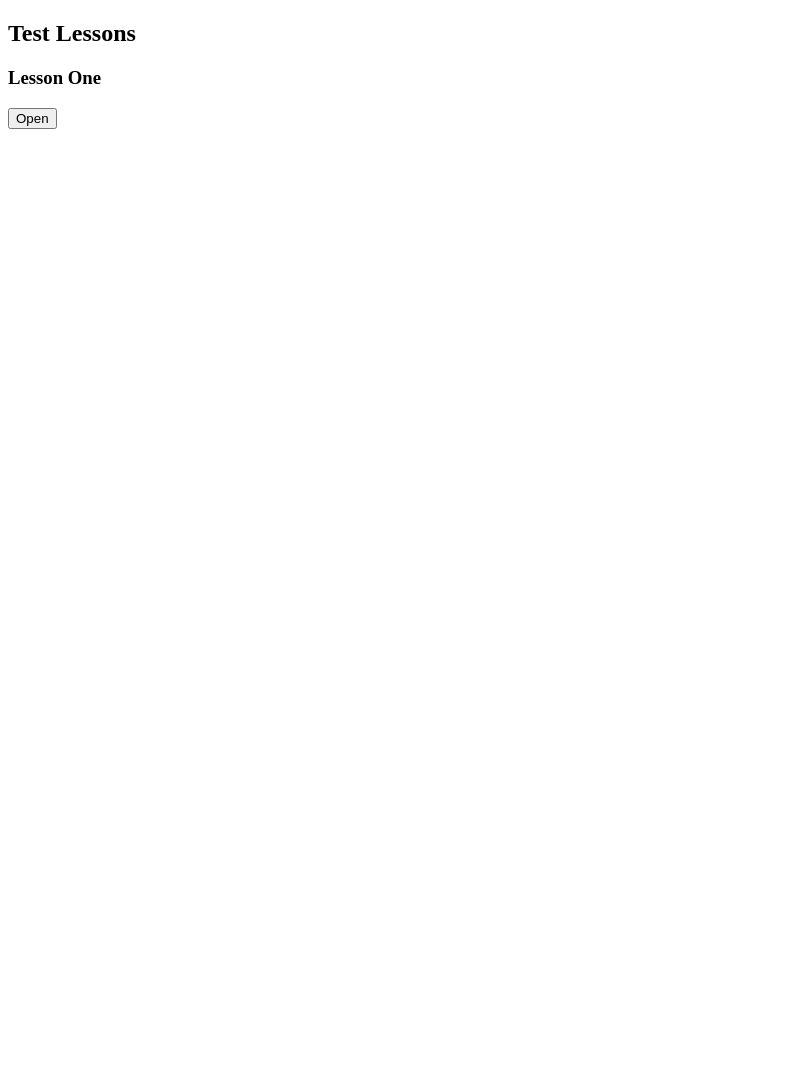
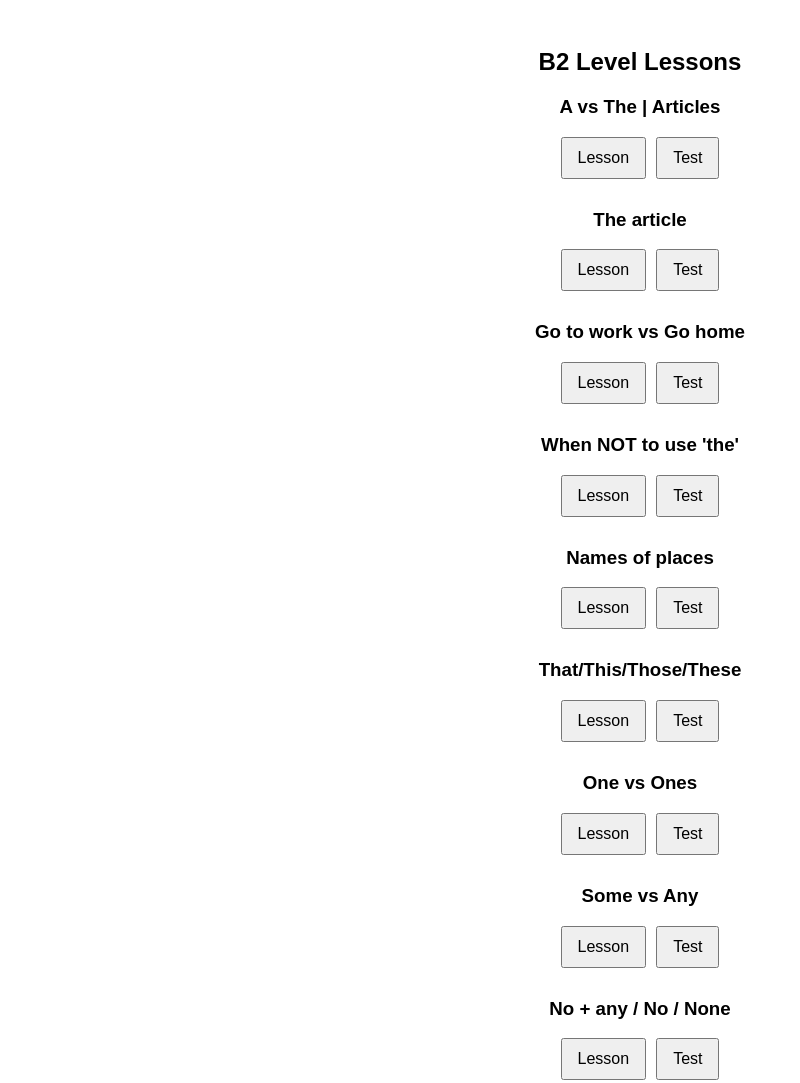
Before and after one commit to BILIMOLINGBOT/Koson-Academy-, a plain HTML site: page lessons/b2-lessons.html in a window 1280 px wide. Shown: the top 1083 px of the page, without its empty margins (0-800 px from the left). Before the commit the page ends 800 px from the top, so only its background shows below. Drawn offline with Linux system fonts and the light colour scheme.

Commit message:
Update b2-lessons.html

```diff
--- a/lessons/b2-lessons.html
+++ b/lessons/b2-lessons.html
@@ -2,25 +2,137 @@
 <html lang="en">
 <head>
   <meta charset="UTF-8">
-  <title>Test</title>
+  <meta name="viewport" content="width=device-width, initial-scale=1.0">
+  <title>B2 Lessons</title>
+  <style>
+    body {
+      font-family: Arial, sans-serif;
+      padding: 20px;
+    }
+    h2, h3 {
+      text-align: center;
+    }
+    .container {
+      display: flex;
+      flex-wrap: wrap;
+      gap: 10px;
+      justify-content: center;
+      margin-bottom: 30px;
+    }
+    button {
+      padding: 10px 15px;
+      font-size: 16px;
+      cursor: pointer;
+    }
+  </style>
 </head>
 <body>
-  <h2>Test Lessons</h2>
+  <h2>B2 Level Lessons</h2>
   <div id="lesson-container"></div>
 
   <script>
-    document.addEventListener("DOMContentLoaded", () => {
-      const lessons = [["Lesson One", "lesson1"]];
+    document.addEventListener("DOMContentLoaded", function () {
+      const lessons = [
+        ["A vs The | Articles", "a_vs_the_articles"],
+        ["The article", "the_article"],
+        ["Go to work vs Go home", "go_to_work_home"],
+        ["When NOT to use 'the'", "when_not_to_use_the"],
+        ["Names of places", "names_of_places"],
+        ["That/This/Those/These", "that_this_those_these"],
+        ["One vs Ones", "one_vs_ones"],
+        ["Some vs Any", "some_vs_any"],
+        ["No + any / No / None", "no_any_none"],
+        ["Not+anybody vs Nobody", "not_anybody_vs_nobody"],
+        ["Somebody/Anything/Nowhere", "somebody_anything_nowhere"],
+        ["Every vs All", "every_vs_all"],
+        ["All/Most/Some/Any", "all_most_some_any"],
+        ["Both / Either / Neither", "both_either_neither"],
+        ["A lot / Much / Many", "a_lot_much_many"],
+        ["A little vs A few", "a_little_vs_a_few"],
+        ["Adjectives", "adjectives"],
+        ["Adverbs", "adverbs"],
+        ["Old vs Older", "old_vs_older"],
+        ["Older / More expensive than...", "older_more_expensive"],
+        ["The oldest / The most expensive", "the_oldest_most_expensive"],
+        ["Enough", "enough"],
+        ["Too", "too"],
+        ["Word order 1", "word_order_1"],
+        ["Word order 2", "word_order_2"],
+        ["Still vs Yet", "still_vs_yet"],
+        ["Give me.. / Give it to...", "give_me_it_to"],
+        ["At / On / In", "at_on_in"],
+        ["From... to, Until, Since, For", "from_until_since_for"],
+        ["Before, After, During, While", "before_after_during_while"],
+        ["In / At (Places)", "in_at_places"],
+        ["To / In / At (Places)", "to_in_at_places"],
+        ["On / Under / Behind (prepositions)", "on_under_behind"],
+        ["Up / Over / Through (prepositions)", "up_over_through"],
+        ["At / by / With / Without/ About (prepositions)", "at_by_with_without_about"],
+        ["Afraid of... / On holiday (word + prepositions)", "afraid_of_on_holiday"],
+        ["Look at / Listen to (verb + prepositions)", "look_listen"],
+        ["Go in / Fall off / Run away (phrasal verb 1)", "go_in_fall_off_run_away"],
+        ["Put on your shoes / Put your shoes on (phrasal verb 1)", "put_on_your_shoes"],
+        ["And / But / Or / So / Because", "and_but_or_so_because"],
+        ["When", "when"],
+        ["If we go ... If you see ...", "if_we_go_if_you_see"],
+        ["If I had... If we went...", "if_i_had_if_we_went"],
+        ["A person who ... a thing that/which (relative clauses 1)", "relative_clauses_1"],
+        ["The people we met the hotel you stayed at", "people_hotel"],
+        ["Can/could and (be) able to", "can_could_able_to"],
+        ["Could (do) and could have (done)", "could_have_done"],
+        ["Must and can't", "must_cant"],
+        ["May and might", "may_might"],
+        ["May and might 2", "may_might_2"],
+        ["Should 2", "should_2"],
+        ["I'd better... /It's time...", "better_its_time"],
+        ["Would", "would"],
+        ["If I knew… I wish I knew…", "if_i_knew_wish"],
+        ["Reported speech (He said that...)", "reported_speech"],
+        ["Verb+to… (decide to/forget to… etc)", "verb_to"],
+        ["Verb + -ing (enjoy doing/ stop doing etc.)", "verb_ing"],
+        ["Verb + -ing or to .... (remember, regret etc.)", "verb_ing_or_to_1"],
+        ["Verb + -ing or to ... 2 (try, need, help)", "verb_ing_or_to_2"],
+        ["Prefer and would rather", "prefer_would_rather"],
+        ["To..., for.... and so that...", "to_for_so_that"],
+        ["Adjective + to...", "adjective_to"],
+        ["Countable and uncountable", "countable_uncountable"],
+        ["Countable nouns with a/an and some", "countable_a_some"],
+        ["Singular and plural", "singular_plural"],
+        ["Noun+noun (a bus driver/ a headache)", "noun_noun"],
+        ["'s (your sister's name) and of ... (the name of the book)", "possessive_s_of"],
+        ["Each and every", "each_every"],
+        ["Relative clauses: whose/whom/where", "relative_clauses_2"],
+        ["Adjectives and Adverbs (Quick/ Quickly)", "adj_adv_1"],
+        ["Adjectives and Adverbs - 2 (Well, fast, late, hard/hardly)", "adj_adv_2"],
+        ["Enough and too", "enough_and_too"],
+        ["Quite, pretty, rather and fairly", "quite_pretty_rather_fairly"],
+        ["Comparative 1 (cheaper, more expensive etc.)", "comparative_1"],
+        ["Comparative - 2 (much better/ any better etc.)", "comparative_2"],
+        ["Superlative (the longest/ the most enjoyable etc.)", "superlative"],
+        ["Word order 1: verb + object; Place and time", "word_order_place_time"],
+        ["Still. Any. More. Yet. Already", "still_any_more_yet_already"],
+        ["Even", "even"],
+        ["As ( As I walked..../ As I was.... Etc.)", "as_conjunctions"],
+        ["Like and as", "like_and_as"],
+        ["Like, as, if", "like_as_if"],
+        ["At, on, in (time)", "at_on_in_time"]
+      ];
+
       const container = document.getElementById("lesson-container");
 
       lessons.forEach(([title, link]) => {
         const h3 = document.createElement("h3");
         h3.textContent = title;
         const div = document.createElement("div");
-        const btn = document.createElement("button");
-        btn.textContent = "Open";
-        btn.onclick = () => alert(`${link}.html`);
-        div.appendChild(btn);
+        div.className = "container";
+        const lessonBtn = document.createElement("button");
+        lessonBtn.textContent = "Lesson";
+        lessonBtn.onclick = () => location.href = `${link}.html`;
+        const testBtn = document.createElement("button");
+        testBtn.textContent = "Test";
+        testBtn.onclick = () => location.href = `${link}_test.html`;
+        div.appendChild(lessonBtn);
+        div.appendChild(testBtn);
         container.appendChild(h3);
         container.appendChild(div);
       });
```
